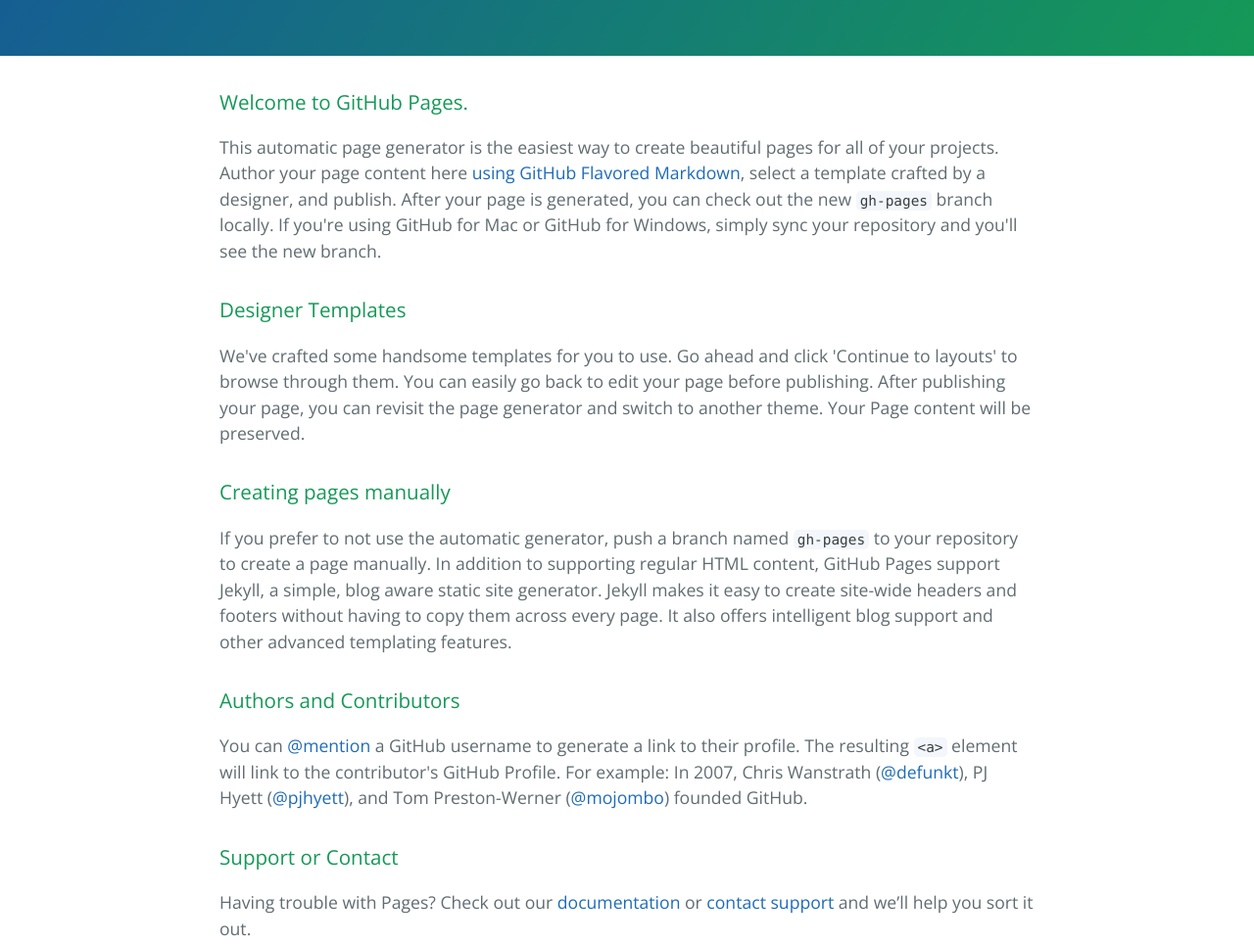
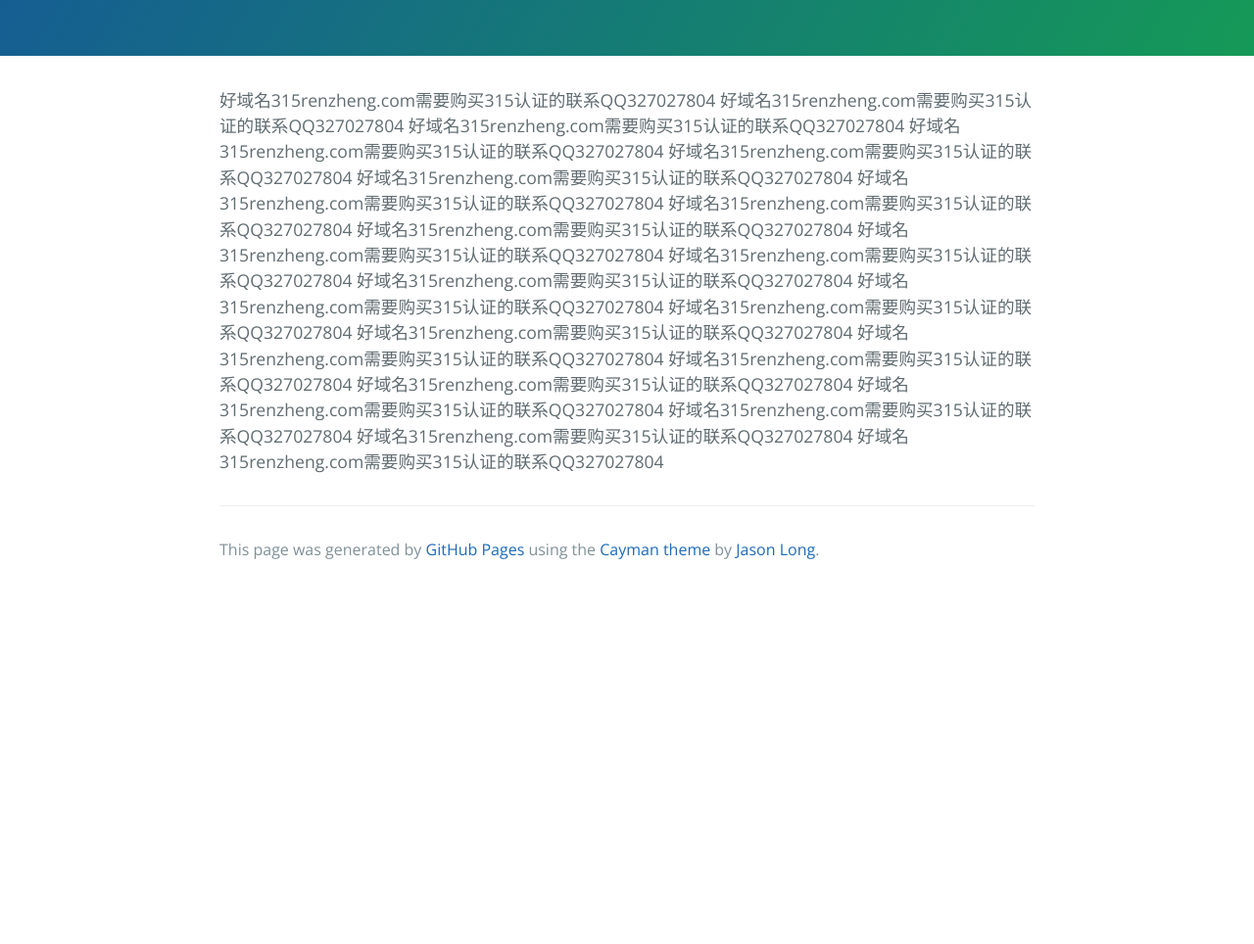
Before and after one commit to 315renzheng/315renzheng.github.io, a plain HTML site: page index.html in a window 1280 px wide. Shown: the part 260-1224 px from the top of the page at 98% size. After the commit the page ends 865 px from the top, so only its background shows below. Drawn offline with nearby package versions, Linux system fonts and the light colour scheme.

Commit message:
Replace master branch with page content via GitHub

```diff
--- a/index.html
+++ b/index.html
@@ -16,30 +16,28 @@
     </section>
 
     <section class="main-content">
-      <h3>
-<a id="welcome-to-github-pages" class="anchor" href="#welcome-to-github-pages" aria-hidden="true"><span class="octicon octicon-link"></span></a>Welcome to GitHub Pages.</h3>
-
-<p>This automatic page generator is the easiest way to create beautiful pages for all of your projects. Author your page content here <a href="https://guides.github.com/features/mastering-markdown/">using GitHub Flavored Markdown</a>, select a template crafted by a designer, and publish. After your page is generated, you can check out the new <code>gh-pages</code> branch locally. If you're using GitHub for Mac or GitHub for Windows, simply sync your repository and you'll see the new branch.</p>
-
-<h3>
-<a id="designer-templates" class="anchor" href="#designer-templates" aria-hidden="true"><span class="octicon octicon-link"></span></a>Designer Templates</h3>
-
-<p>We've crafted some handsome templates for you to use. Go ahead and click 'Continue to layouts' to browse through them. You can easily go back to edit your page before publishing. After publishing your page, you can revisit the page generator and switch to another theme. Your Page content will be preserved.</p>
-
-<h3>
-<a id="creating-pages-manually" class="anchor" href="#creating-pages-manually" aria-hidden="true"><span class="octicon octicon-link"></span></a>Creating pages manually</h3>
-
-<p>If you prefer to not use the automatic generator, push a branch named <code>gh-pages</code> to your repository to create a page manually. In addition to supporting regular HTML content, GitHub Pages support Jekyll, a simple, blog aware static site generator. Jekyll makes it easy to create site-wide headers and footers without having to copy them across every page. It also offers intelligent blog support and other advanced templating features.</p>
-
-<h3>
-<a id="authors-and-contributors" class="anchor" href="#authors-and-contributors" aria-hidden="true"><span class="octicon octicon-link"></span></a>Authors and Contributors</h3>
-
-<p>You can <a href="https://github.com/blog/821" class="user-mention">@mention</a> a GitHub username to generate a link to their profile. The resulting <code>&lt;a&gt;</code> element will link to the contributor's GitHub Profile. For example: In 2007, Chris Wanstrath (<a href="https://github.com/defunkt" class="user-mention">@defunkt</a>), PJ Hyett (<a href="https://github.com/pjhyett" class="user-mention">@pjhyett</a>), and Tom Preston-Werner (<a href="https://github.com/mojombo" class="user-mention">@mojombo</a>) founded GitHub.</p>
-
-<h3>
-<a id="support-or-contact" class="anchor" href="#support-or-contact" aria-hidden="true"><span class="octicon octicon-link"></span></a>Support or Contact</h3>
-
-<p>Having trouble with Pages? Check out our <a href="https://help.github.com/pages">documentation</a> or <a href="https://github.com/contact">contact support</a> and we’ll help you sort it out.</p>
+      <p>好域名315renzheng.com需要购买315认证的联系QQ327027804
+好域名315renzheng.com需要购买315认证的联系QQ327027804
+好域名315renzheng.com需要购买315认证的联系QQ327027804
+好域名315renzheng.com需要购买315认证的联系QQ327027804
+好域名315renzheng.com需要购买315认证的联系QQ327027804
+好域名315renzheng.com需要购买315认证的联系QQ327027804
+好域名315renzheng.com需要购买315认证的联系QQ327027804
+好域名315renzheng.com需要购买315认证的联系QQ327027804
+好域名315renzheng.com需要购买315认证的联系QQ327027804
+好域名315renzheng.com需要购买315认证的联系QQ327027804
+好域名315renzheng.com需要购买315认证的联系QQ327027804
+好域名315renzheng.com需要购买315认证的联系QQ327027804
+好域名315renzheng.com需要购买315认证的联系QQ327027804
+好域名315renzheng.com需要购买315认证的联系QQ327027804
+好域名315renzheng.com需要购买315认证的联系QQ327027804
+好域名315renzheng.com需要购买315认证的联系QQ327027804
+好域名315renzheng.com需要购买315认证的联系QQ327027804
+好域名315renzheng.com需要购买315认证的联系QQ327027804
+好域名315renzheng.com需要购买315认证的联系QQ327027804
+好域名315renzheng.com需要购买315认证的联系QQ327027804
+好域名315renzheng.com需要购买315认证的联系QQ327027804
+好域名315renzheng.com需要购买315认证的联系QQ327027804</p>
 
       <footer class="site-footer">
 
```
Also changed, not shown: params.json (+1 -1 lines).
